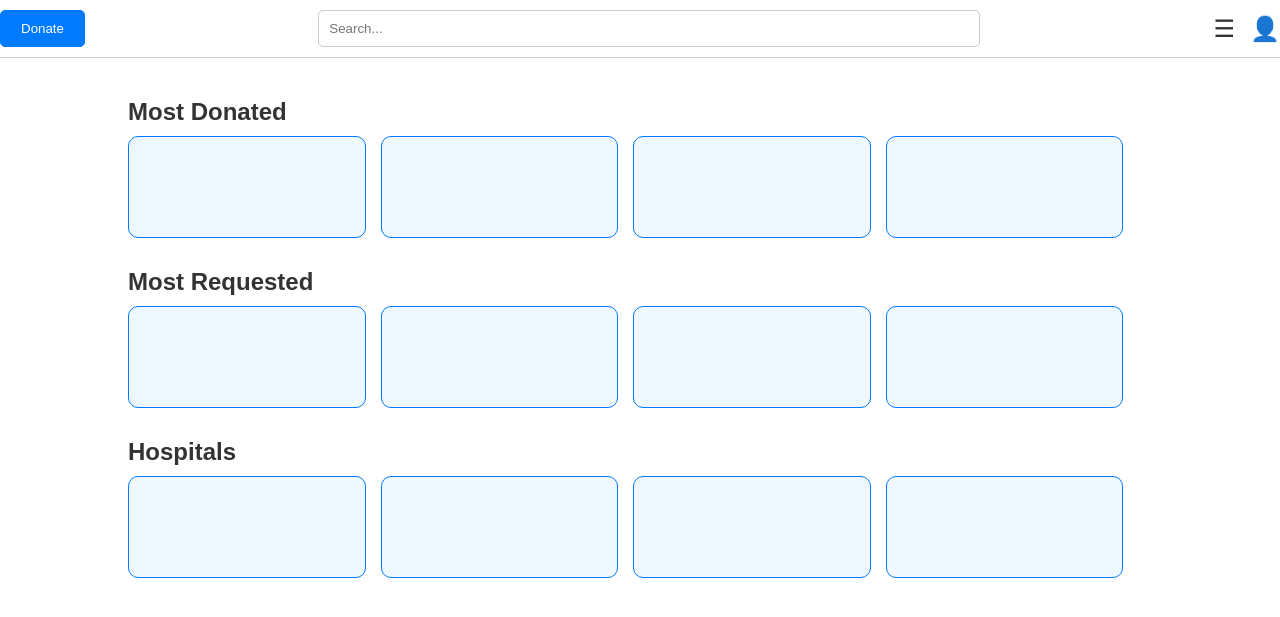
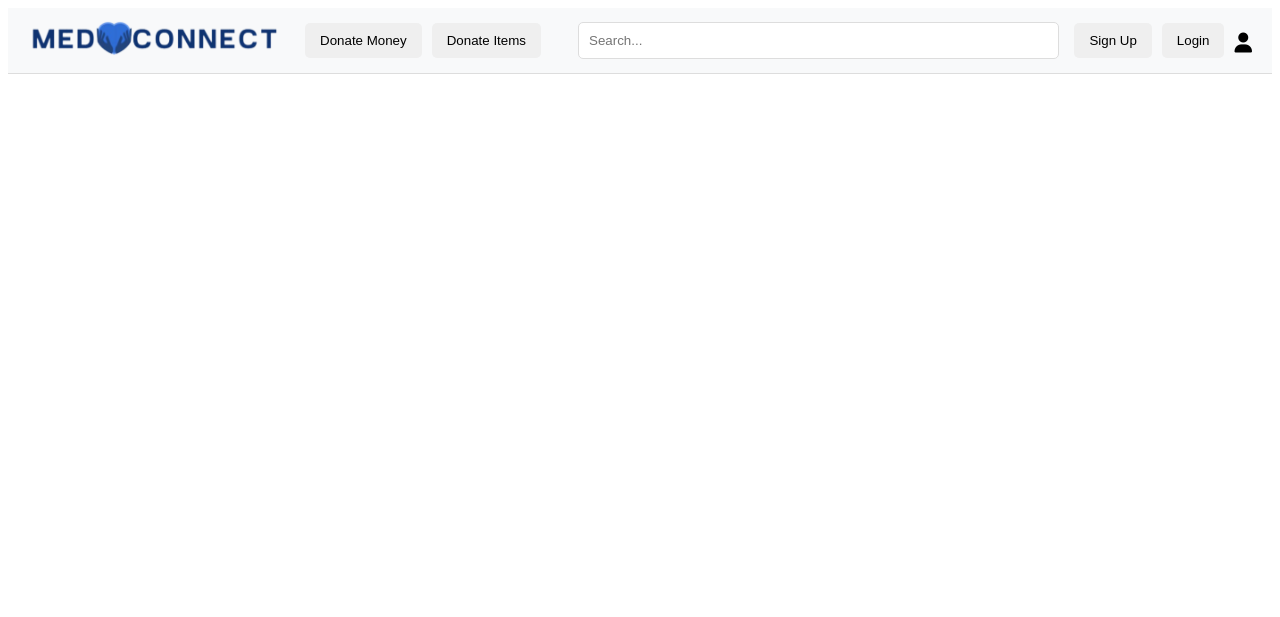
Before and after one commit to ZiadMahmoud03/CSE336-MedConnect, a PHP site: page /Home.php in a window 1280 px wide. Shown: the top 617 px of the page. Run offline with PHP 8.4, Linux system fonts and the light colour scheme; some libraries are stand-ins or nearby versions.

Commit message:
Initial Login, Registration, and Navbar design

```diff
--- a/View/Home.php
+++ b/View/Home.php
@@ -3,117 +3,26 @@
 <head>
     <meta charset="UTF-8">
     <meta name="viewport" content="width=device-width, initial-scale=1.0">
-    <title>Donation Management System - Home</title>
-    <style>
-        /* Basic styling */
-        body {
-            font-family: Arial, sans-serif;
-            display: flex;
-            flex-direction: column;
-            align-items: center;
-            margin: 0;
-            padding: 0;
-        }
-        .navbar {
-            width: 100%;
-            padding: 10px 20px;
-            display: flex;
-            justify-content: space-between;
-            align-items: center;
-            border-bottom: 1px solid #ccc;
-        }
-        .navbar button {
-            padding: 10px 20px;
-            border: 1px solid #007bff;
-            background-color: #007bff;
-            color: white;
-            border-radius: 5px;
-            cursor: pointer;
-        }
-        .search-bar {
-            width: 50%;
-            padding: 10px;
-            border-radius: 5px;
-            border: 1px solid #ccc;
-        }
-        .user-actions {
-            display: flex;
-            align-items: center;
-            gap: 15px;
-        }
-        .user-actions .icon {
-            font-size: 1.5em;
-            cursor: pointer;
-            color: #333;
-        }
-        .content {
-            width: 80%;
-            margin-top: 20px;
-        }
-        .section {
-            margin-bottom: 30px;
-        }
-        .section h2 {
-            margin-bottom: 10px;
-            color: #333;
-        }
-        .grid {
-            display: flex;
-            gap: 15px;
-            flex-wrap: wrap;
-        }
-        .item {
-            width: 23%;
-            height: 100px;
-            border: 1px solid #007bff;
-            border-radius: 10px;
-            background-color: #f0f8ff;
-        }
-    </style>
+    <title>Home Page</title>
+    <link rel="stylesheet" href="style.css">
+    <script src="https://kit.fontawesome.com/193fff84d2.js" crossorigin="anonymous"></script>
 </head>
 <body>
-    <!-- Navbar -->
     <div class="navbar">
-        <button>Donate</button>
-        <input type="text" class="search-bar" placeholder="Search...">
+        <div class="logo">
+            <img src="Logo.png" alt="Logo">
+        </div>
+        <div class="buttons">
+            <button>Donate Money</button>
+            <button>Donate Items</button>
+        </div>
+        <div class="search-bar">
+            <input type="text" placeholder="Search...">
+        </div>
         <div class="user-actions">
-            <!-- Menu icon -->
-            <span class="icon">&#9776;</span> <!-- Menu icon (three horizontal lines) -->
-            <!-- User profile icon -->
-            <span class="icon">&#128100;</span> <!-- Profile icon (person symbol) -->
-        </div>
-    </div>
-
-    <!-- Content Sections -->
-    <div class="content">
-        <!-- Most Donated Section -->
-        <div class="section">
-            <h2>Most Donated</h2>
-            <div class="grid">
-                <?php for ($i = 0; $i < 4; $i++): ?>
-                    <div class="item"></div>
-                <?php endfor; ?>
-            </div>
-        </div>
-
-        <!-- Most Requested Section -->
-        <div class="section">
-            <h2>Most Requested</h2>
-            <div class="grid">
-                <?php for ($i = 0; $i < 4; $i++): ?>
-                    <div class="item"></div>
-                <?php endfor; ?>
-            </div>
-        </div>
-
-        <!-- Hospital Section -->
-        <div class="section">
-            <h2>Hospitals</h2>
-            <div class="grid">
-                <?php for ($i = 0; $i < 4; $i++): ?>
-                    <div class="item"></div>
-                <?php endfor; ?>
-            </div>
+            <button>Sign Up</button>
+            <button>Login</button>
+            <i class="fa-solid fa-user" style="color: #000000;"></i>
         </div>
     </div>
 </body>
--- /dev/null
+++ b/View/script.js
@@ -0,0 +1 @@
+ECHO is on.
--- /dev/null
+++ b/View/style.css
@@ -0,0 +1,188 @@
+body
+{
+    font-family: 'Segoe UI', Tahoma, Geneva, Verdana, sans-serif;
+}
+
+/*-----------------------------------Registration Form------------------------*/
+.form-container {
+    min-height: 100vh;
+    display: flex;
+    align-items: center;
+    justify-content: center;
+    padding: 20px;
+    padding-bottom: 60px;
+    background: #eee;
+ }
+
+ .form-container form {
+    padding: 30px;
+    border-radius: 10px;
+    box-shadow: 0 5px 10px rgba(0, 0, 0, 0.1);
+    background: #fff;
+    text-align: center;
+    width: 400px;
+}
+
+.form-container form label {
+    display: block; /* Make label a block element */
+    text-align: left; /* Align text to the left */
+    margin-bottom: 5px; /* Add some space below the label */
+}
+
+
+ .form-container form h2 {
+     font-size: 24px;
+     margin-bottom: 20px;
+     color: #333;
+ }
+
+ .form-container form input,
+ .form-container form select {
+     width: 100%;
+     padding: 12px 0 12px 8px;
+     font-size: 16px;
+     margin: 10px 0;
+     background: #f5f5f5;
+     border: 1px solid #ddd;
+     border-radius: 5px;
+ }
+
+ .form-container form button {
+     width: 100%;
+     padding: 12px;
+     font-size: 16px;
+     margin-top: 10px;
+     background: #d3d3d3;
+     border: none;
+     border-radius: 5px;
+     cursor: pointer;
+     color: #333;
+     transition: background 0.3s ease;
+ }
+
+ .form-container form button:hover {
+     background: #bfbfbf;
+ }
+
+ .form-container form p {
+     margin-top: 15px;
+     font-size: 14px;
+     color: #333;
+     text-align: center;
+ }
+
+ .form-container form p a {
+     color: #007bff;
+     text-decoration: none;
+     font-weight: bold;
+ }
+
+ .form-container form p a:hover {
+     text-decoration: underline;
+ }
+
+ .social-container {
+    display: flex;
+    gap: 30px;
+    margin-bottom: 20px;
+    align-items: center;
+    justify-content: center;
+}
+
+/* Individual social icons */
+.social {
+    color: #fff;
+    font-size: 20px;
+    width: 45px;
+    height: 45px;
+    display: flex;
+    align-items: center;
+    justify-content: center;
+    border-radius: 50%;
+    text-decoration: none;
+    transition: background 0.3s ease;
+}
+.social.facebook { background: #3b5998; }
+.social.google { background: #db4437; }
+
+.social:hover {
+    opacity: 0.8;
+}
+
+/* Fix for font alignment and size issues */
+.fab {
+    font-size: 20px;
+    line-height: 1;
+}
+
+
+ /*----------------------------------------------------------HomePage--------------------------------------------------------------------------*/
+
+.navbar {
+    display: flex;
+    justify-content: space-between;
+    align-items: center; /* Added this line */
+    background-color: #f8f9fa;
+    padding: 10px 20px;
+    border-bottom: 1px solid #ddd;
+}
+
+.navbar .logo img {
+    width: 250px; /* Changed this line */
+    margin-right: 10px; /* Adjusted value */
+    height: 40px;
+}
+
+.navbar .buttons {
+    display: flex;
+    gap: 10px;
+}
+
+.navbar button {
+    padding: 10px 15px;
+    border: none;
+    color: black;
+    cursor: pointer;
+    border-radius: 5px;
+}
+
+.navbar button:hover {
+    background-color: #0056b3;
+}
+
+.navbar .search-bar {
+    flex:0.9;
+    margin: 0 20px;
+}
+
+.navbar .search-bar input {
+    width: 100%;
+    padding: 10px;
+    border: 1px solid #ddd;
+    border-radius: 5px;
+}
+
+.navbar .user-actions {
+    display: flex;
+    gap: 10px;
+    justify-content: flex-end;
+}
+
+.navbar .user-actions button {
+    padding: 10px 15px;
+    border: none;
+    color: black;
+    cursor: pointer;
+    border-radius: 5px;
+}
+
+.navbar .user-actions button:hover {
+    background-color: #218838;
+}
+
+.navbar .fa-user
+{
+    font-size: 20px; /* Set icon size */
+    vertical-align: middle; /* Ensure vertical alignment */
+    margin-top: 10px;
+}
```
Also changed, not shown: View/Login.php (+26 -1 lines), View/RegisterDonor.php (added, +39 -0 lines), View/RegisterHospitalAdmin.php (added, +35 -0 lines), View/Logo.png (added).
